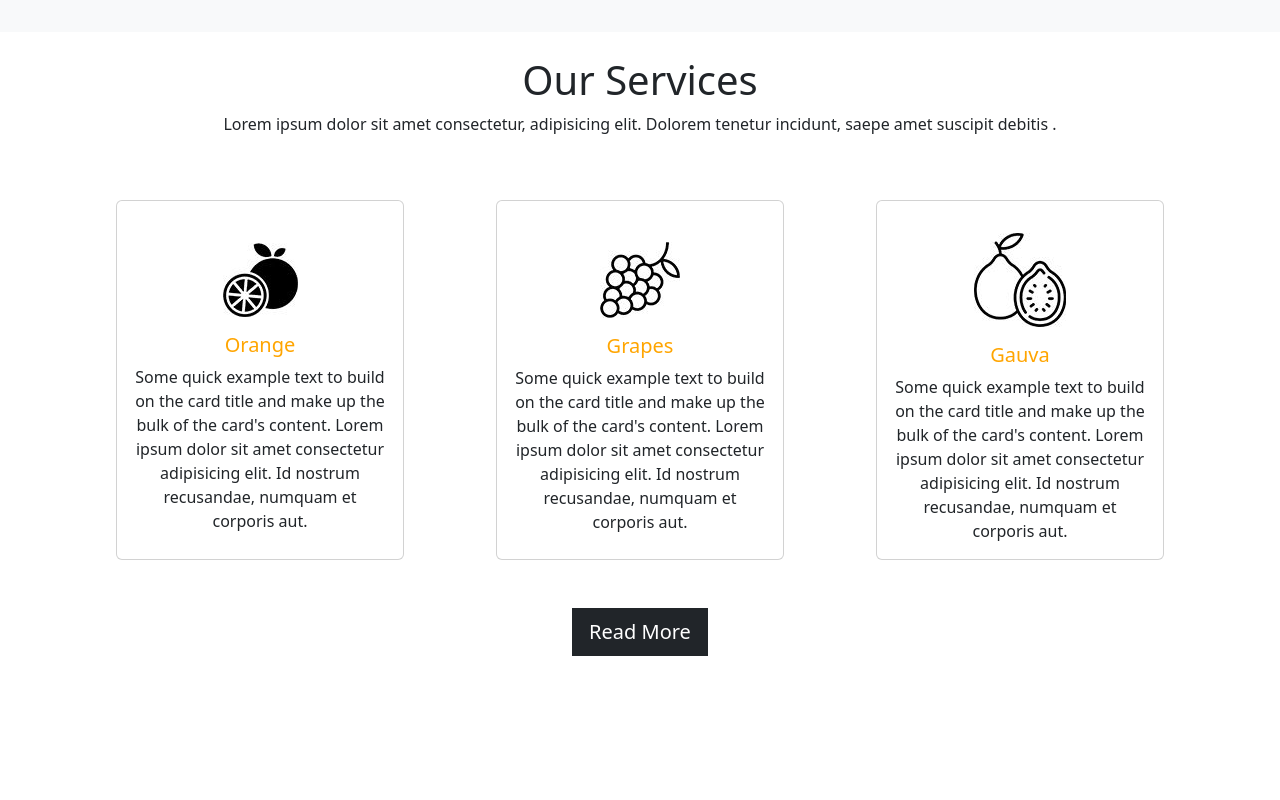
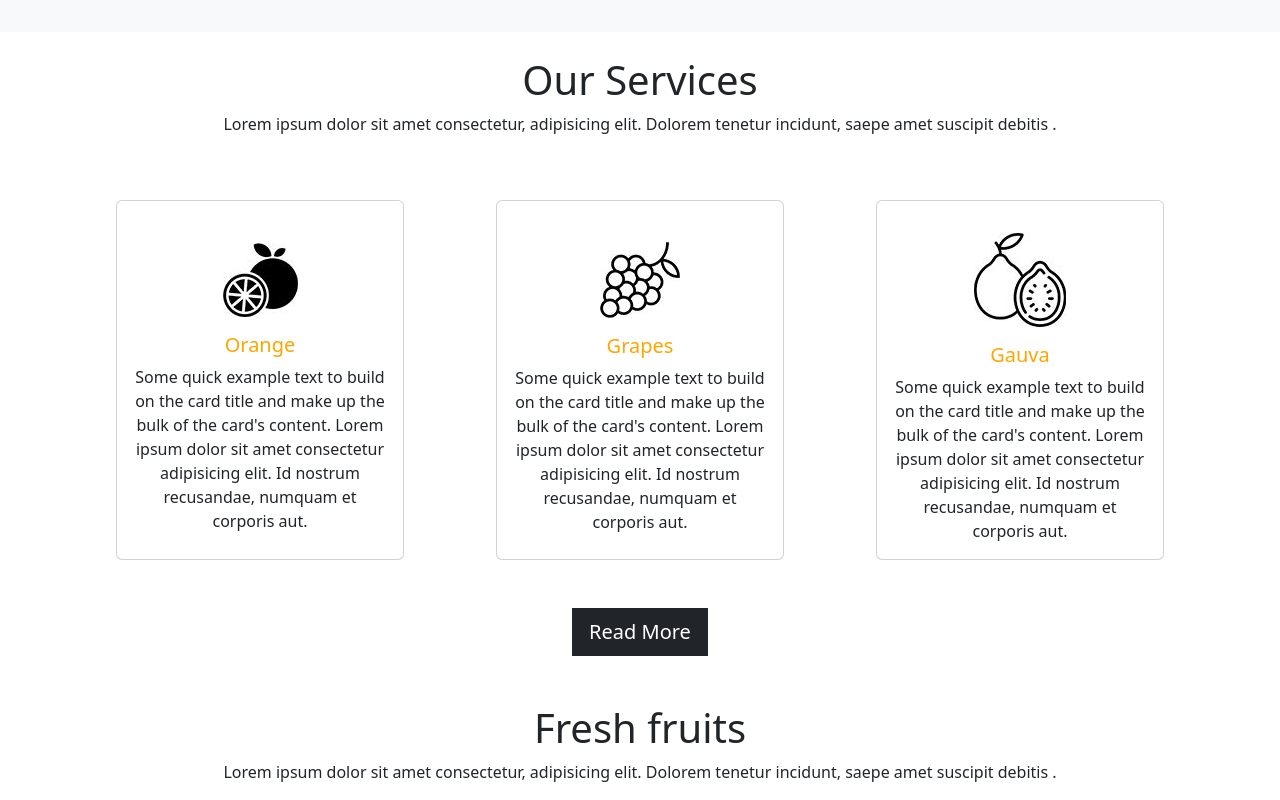
Before and after one commit to Ghullam-Mustafa/React-Assigment-03, a React (Create React App) app: page / in a window 1280 px wide. Shown: the part 762-1562 px from the top of the page. Before the commit the page ends 1418 px from the top, so only its background shows below. Built offline with nearby package versions, Linux system fonts and the light colour scheme.

Commit message:
section five

```diff
--- /dev/null
+++ b/src/components/sectionFive/SectionFive.js
@@ -0,0 +1,13 @@
+import React from 'react'
+
+export default function SectionFive() {
+  return (
+    <div class="container mt-5">
+    <div class="row text-center">
+      <h1 class="">Fresh fruits</h1>
+      <p>Lorem ipsum dolor sit amet consectetur, adipisicing elit. Dolorem tenetur incidunt, saepe amet suscipit debitis
+        .</p>
+    </div>
+  </div>
+  )
+}
--- a/src/pages/MainPage.js
+++ b/src/pages/MainPage.js
@@ -6,6 +6,7 @@ import SectionOne from '../components/sectionOne/SectionOne';
 import SectionTwo from '../components/sectionTwo/SectionTwo';
 import SectionThree from '../components/sectionThree/SectionThree';
 import SectionFour from '../components/sectionFour/SectionFour';
+import SectionFive from '../components/sectionFive/SectionFive';
 
 
 export default function MainPage(props) {
@@ -16,6 +17,7 @@ export default function MainPage(props) {
     <SectionTwo/>
     <SectionThree/>
     <SectionFour/>
+    <SectionFive/>
     </>
 
   )
```
